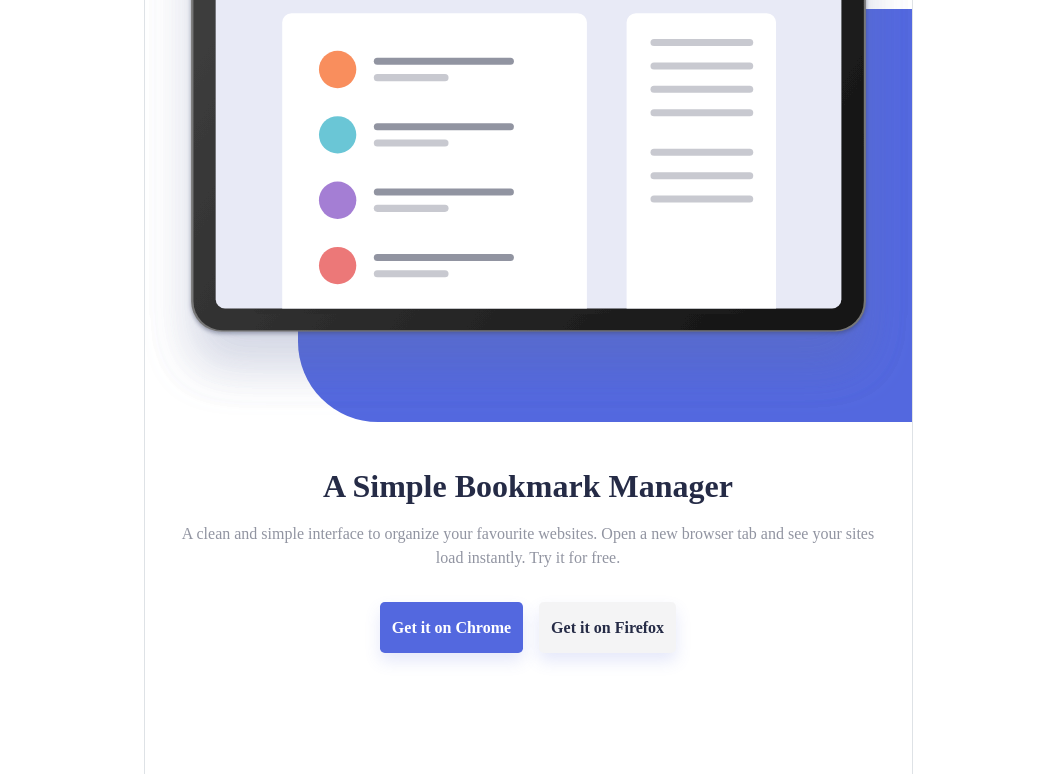
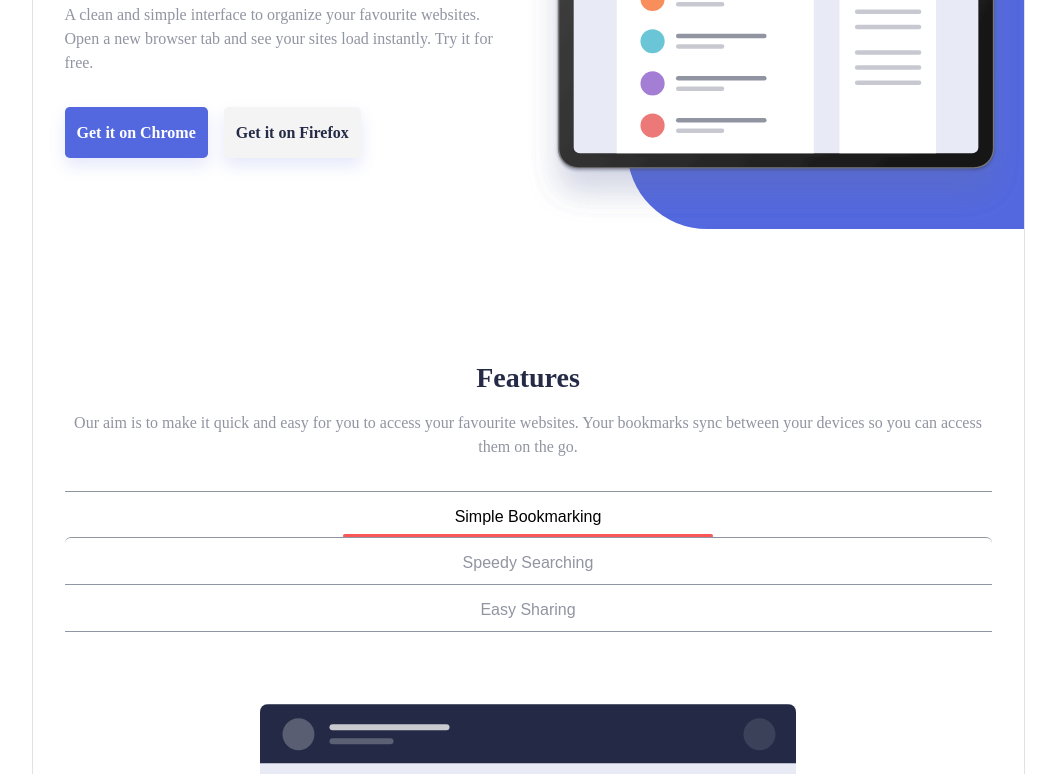
Before and after one commit to dev0xgenius/bookmark-landing-page, a website built with Vite: page src/index.html in a window 1280 px wide. Shown: the part 266-1040 px from the top of the page, without its empty margins (112-1168 px from the left). Built offline with nearby package versions, Linux system fonts and the light colour scheme.

Commit message:
Finished with hero section styling

```diff
--- a/src/index.html
+++ b/src/index.html
@@ -3,9 +3,10 @@
 
 <head>
   <meta name="viewport" content="width=device-width, initial-scale=1.0">
-  <!-- displays site properly based on user's device -->
+  <meta charset="UTF-8">
   <meta http-equiv="X-UA-Compatible" content="IE=7,8,edge" />
-  <meta charset="UTF-8">
+  <meta http-equiv="refresh" content="text/html;charset=UTF-8" />
+  <meta name="description" content="Solution for Frontend 'Mentor Bookmark Landing page' by 0xgenius" />
   <link rel="icon" type="image/png" sizes="32x32" href="./images/favicon-32x32.png">
   <link rel="stylesheet" type="text/css" href="/scss/styles.scss" />
   <title>Frontend Mentor | Bookmark landing page</title>
@@ -63,22 +64,22 @@
     </header>
     <main class="d-flex flex-column gap-32 my-16 mb-32">
       <section class="hero container px-0">
-        <div class="wrapper row row-cols-1 gap-10 m-0">
-          <div class="illustration position-relative col">
+        <div class="wrapper row flex-column gap-10 gap-md-0 m-0 flex-md-row-reverse">
+          <div class="illustration position-relative col col-md-6">
             <span>
               <img src="/assets/images/illustration-hero.svg" alt="illustration" />
             </span>
             <span class="curved-block end-0"></span>
           </div>
-          <div class="content px-8 col">
-            <div class="text">
+          <div class="content px-8 col align-items-md-start col-md-6">
+            <div class="text text-md-start">
               <h1>A Simple Bookmark Manager</h1>
               <p>
                 A clean and simple interface to organize your favourite websites.
                 Open a new browser tab and see your sites load instantly. Try it for free.
               </p>
             </div>
-            <div class="links w-100 d-flex gap-4 justify-content-center">
+            <div class="links w-100 d-flex gap-4 justify-content-center justify-content-md-start">
               <a href='#' class="link-btn">Get it on Chrome</a>
               <a href='#' class="link-btn bg-secondary bg-opacity-10 text-dark">Get it on Firefox</a>
             </div>
--- a/src/scss/base/_config.scss
+++ b/src/scss/base/_config.scss
@@ -111,4 +111,4 @@
   }
 }
 
-$test-breakpoint: calc(map-get($grid-breakpoints, "md") + 1px);
+$test-breakpoint: calc(map-get($grid-breakpoints, "lg") + 1px);
--- a/src/scss/styles.scss
+++ b/src/scss/styles.scss
@@ -19,6 +19,8 @@
     width: 100%;
   }
 }
+
+
 
 .content {
   @include flex($g: 2rem);
@@ -76,6 +78,20 @@
 
 
 @import "page-sections/header";
+
+$h1-font-size: $font-size-base * 2;
+section.hero {
+  @each $key, $value in $grid-breakpoints {
+    $h1-font-size: calc($h1-font-size + $h1-font-size * 0.005);
+
+    @include media-breakpoint-up($key) {
+      .content h1 {
+        font-size: $h1-font-size;
+      }
+    }
+  }
+}
+
 @import "page-sections/features";
 @import "page-sections/extensions";
 @import "page-sections/cta";
```
